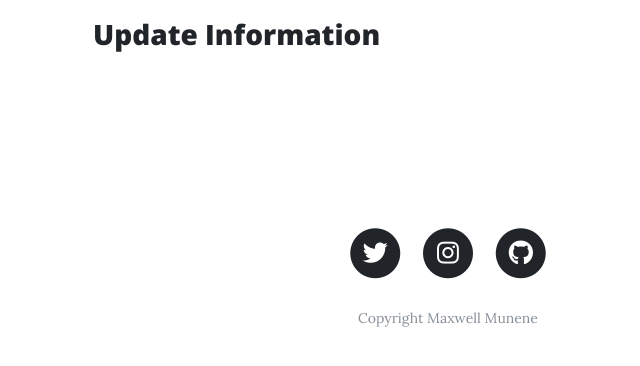
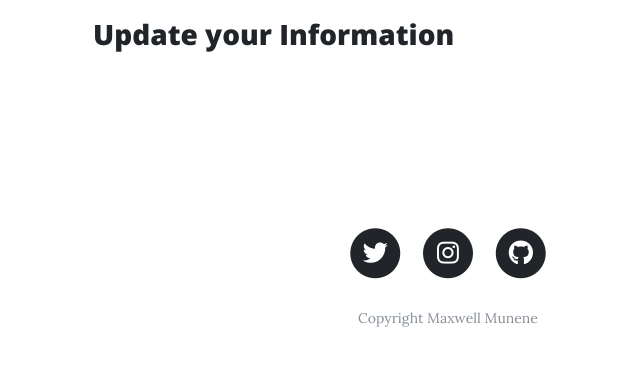
Before and after one commit to tailorv/blogyangu, a Python web app: template app/templates/profile/update.html in a window 1280 px wide. Shown: the part 71-437 px from the top of the page, without its empty margins (192-832 px from the left). Run offline with Jinja, Linux system fonts and the light colour scheme; the template is opened without the code that fills it, so the values that code supplies are empty; some libraries are stand-ins or nearby versions.

Commit message:
create update.html file

```diff
--- a/app/templates/profile/update.html
+++ b/app/templates/profile/update.html
@@ -7,7 +7,7 @@
         <div class="row">
             <div class="col-md-2"></div>
             <div class="col-md-8">
-                <h3>Update Information</h3>
+                <h3>Update your Information</h3>
                 <form method="post">
                     {{form.hidden_tag()}}
                     {{form.first_name.label}} {{form.first_name(class = "form-control", value = user.first_name)}}
```
